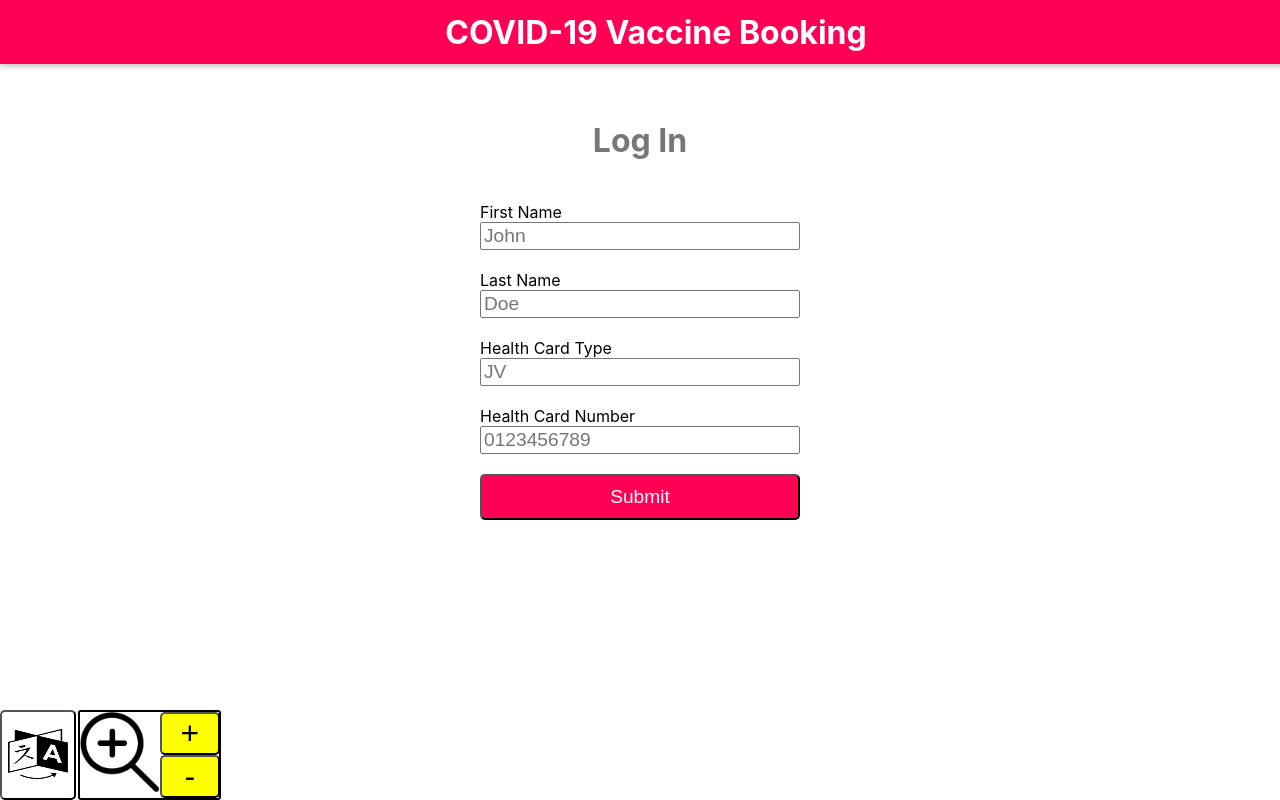
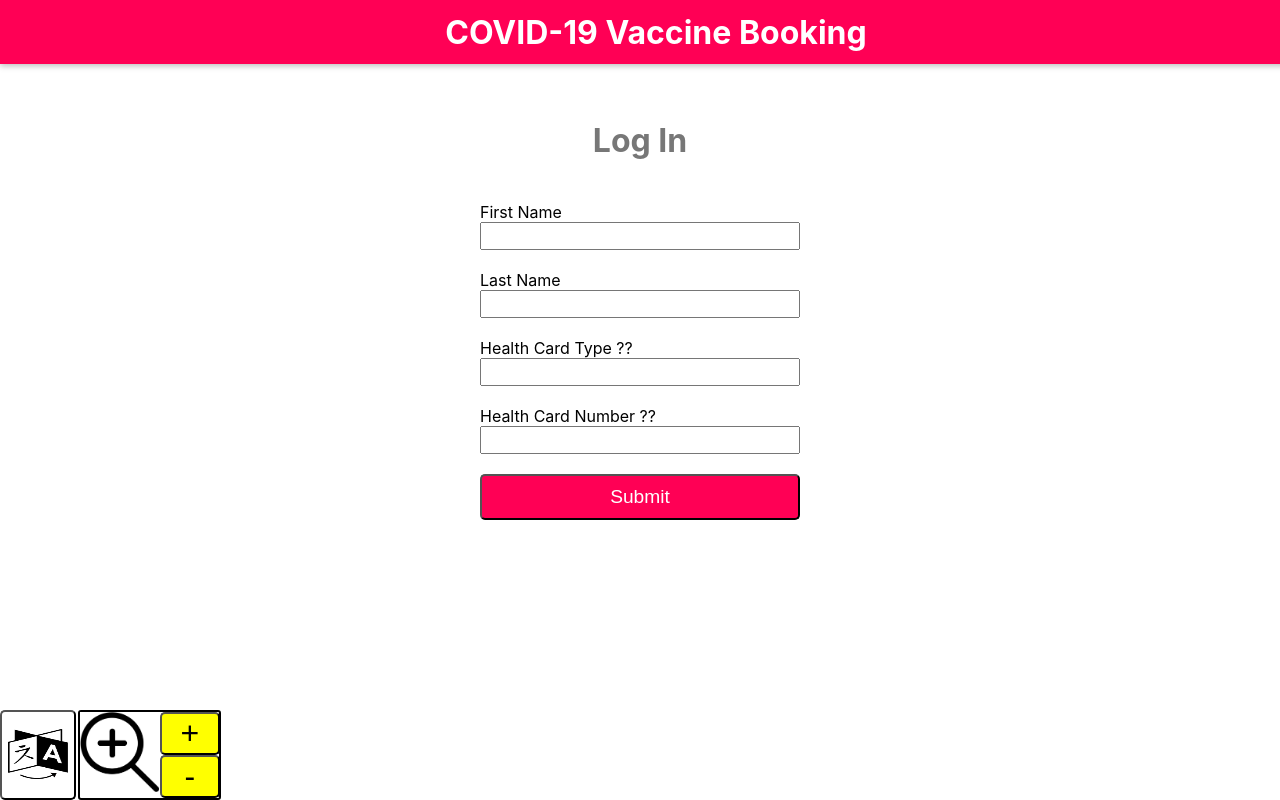
Before and after one commit to willu98/EECS3641-A4, a React (Create React App) app: page / in a window 1280 px wide. Built offline with nearby package versions, Linux system fonts and the light colour scheme.

Commit message:
minor changes, spelling fixes

```diff
--- a/src/pages/Appointments.js
+++ b/src/pages/Appointments.js
@@ -27,7 +27,7 @@ const Appointments = () => {
         <div className="appointments-main">
             <h1 className="appointments-h1">Current Appointments</h1>
             <ul className="ul">
-                <h1 className="appointment-person-info">{appointment.first} {appointment.last} here are your current appoitments:</h1>
+                <h1 className="appointment-person-info">{appointment.first} {appointment.last} here are your current appointments:</h1>
                 {APPOINTMENTS.map(appointment => (
                     <Appointment
                         key={appointment.id}
--- a/src/pages/Location.js
+++ b/src/pages/Location.js
@@ -15,14 +15,16 @@ const Location = () => {
     const locationList = [{
         "key": 1,
         "hospital": "Etobicoke General Hospital",
-        "address": "101 Hymber College Bldv, Etobicoke ON",
-        "postalCode": "M9V 1R8"
+        "address": "101 Humber College Blvd, Etobicoke ON",
+        "postalCode": "M9V 1R8",
+        "distance": "12km"
     },
     {
         "key": 2,
         "hospital": "William Osler Health System - Brampton Civic Hospital",
         "address": "2100 Bovaird Dr E, Brampton ON",
-        "postalCode": "L6R 3J7"
+        "postalCode": "L6R 3J7",
+        "distance": "23km"
     }
     ];
 
@@ -64,6 +66,7 @@ const Location = () => {
                                     <p className="timebooking-p">{obj.hospital}</p>
                                     <p className="timebooking-p">{obj.address}</p>
                                     <p className="timebooking-p">{obj.postalCode}</p>
+                                    <p className="timebooking-p" style={{color:"black"}}>{obj.distance}</p>
                                 </td>
                             </tr>
                         </table>
--- a/src/pages/Login.js
+++ b/src/pages/Login.js
@@ -42,10 +42,10 @@ const Login = () => {
       {props => (
         <Form className="login-form">
           <h1 className="login-h1">Log In</h1>
-          <CustomInput label="First Name" name="first" type="text" placeholder="John" />
-          <CustomInput label="Last Name" name="last" type="text" placeholder="Doe" />
-          <CustomInput label="Health Card Type" name="versionCode" type="text" placeholder="JV" length="2" />
-          <CustomInput label="Health Card Number" name="ohipNum" type="text" placeholder="0123456789" length="10" />
+          <CustomInput label="First Name" name="first" type="text" />
+          <CustomInput label="Last Name" name="last" type="text" />
+          <CustomInput label="Health Card Type ??" name="versionCode" type="text" length="2" />
+          <CustomInput label="Health Card Number ??" name="ohipNum" type="text" length="10" />
           <button className="login-button" type="submit">
             {props.isSubmitting ? 'Loading...' : 'Submit'}
           </button>
--- a/src/pages/Vaccines.js
+++ b/src/pages/Vaccines.js
@@ -20,7 +20,7 @@ const Vaccines = () => {
         },
         {
             id: 'P',
-            name: "Phizer",
+            name: "Pfizer",
             numDoses: 2,
         },
         {
@@ -37,7 +37,7 @@ const Vaccines = () => {
     return (
         <div className="vaccines-main">
             <h1 className="vaccines-h1">Select Your Vaccine</h1>
-            <div className = "vaccines-center">
+            <div className="vaccines-center">
                 <Formik
                     initialValues={{
                         picked: null,
@@ -77,7 +77,7 @@ const Vaccines = () => {
                                 {(pickedState !== 0 && values.picked == null) && (
                                     <p className="error">Please select a vaccine</p>
 
-                            )}
+                                )}
 
                             </ul>
 
@@ -92,7 +92,7 @@ const Vaccines = () => {
                                             I Agree To Terms
                                             <input type="checkbox" {...field} />
                                             {meta.touched && meta.error && (
-                                                <div className="error" style={{width:"200px"}}>{meta.error}</div>
+                                                <div className="error" style={{ width: "200px" }}>{meta.error}</div>
                                             )}
                                         </div>
                                     )}
```
